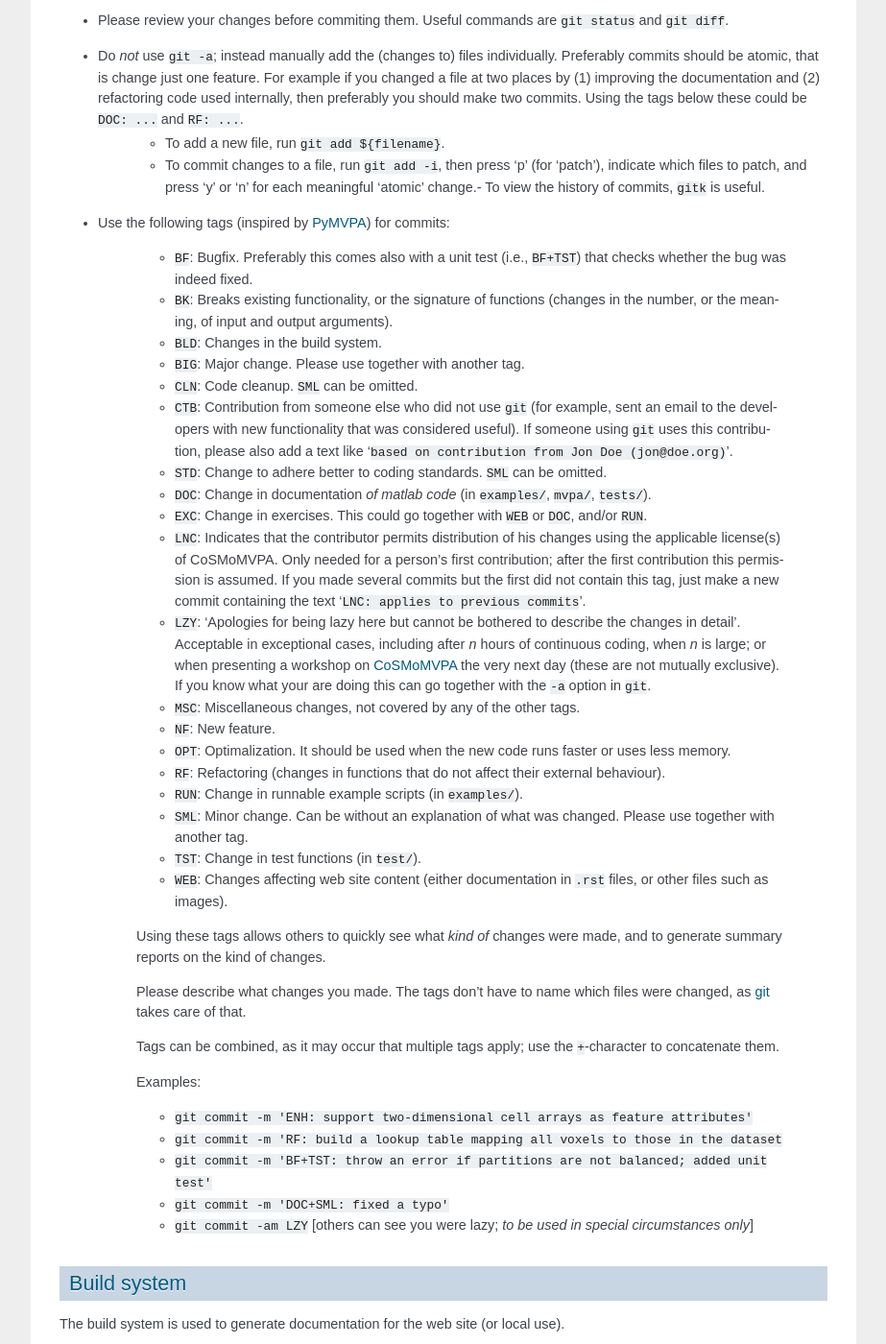
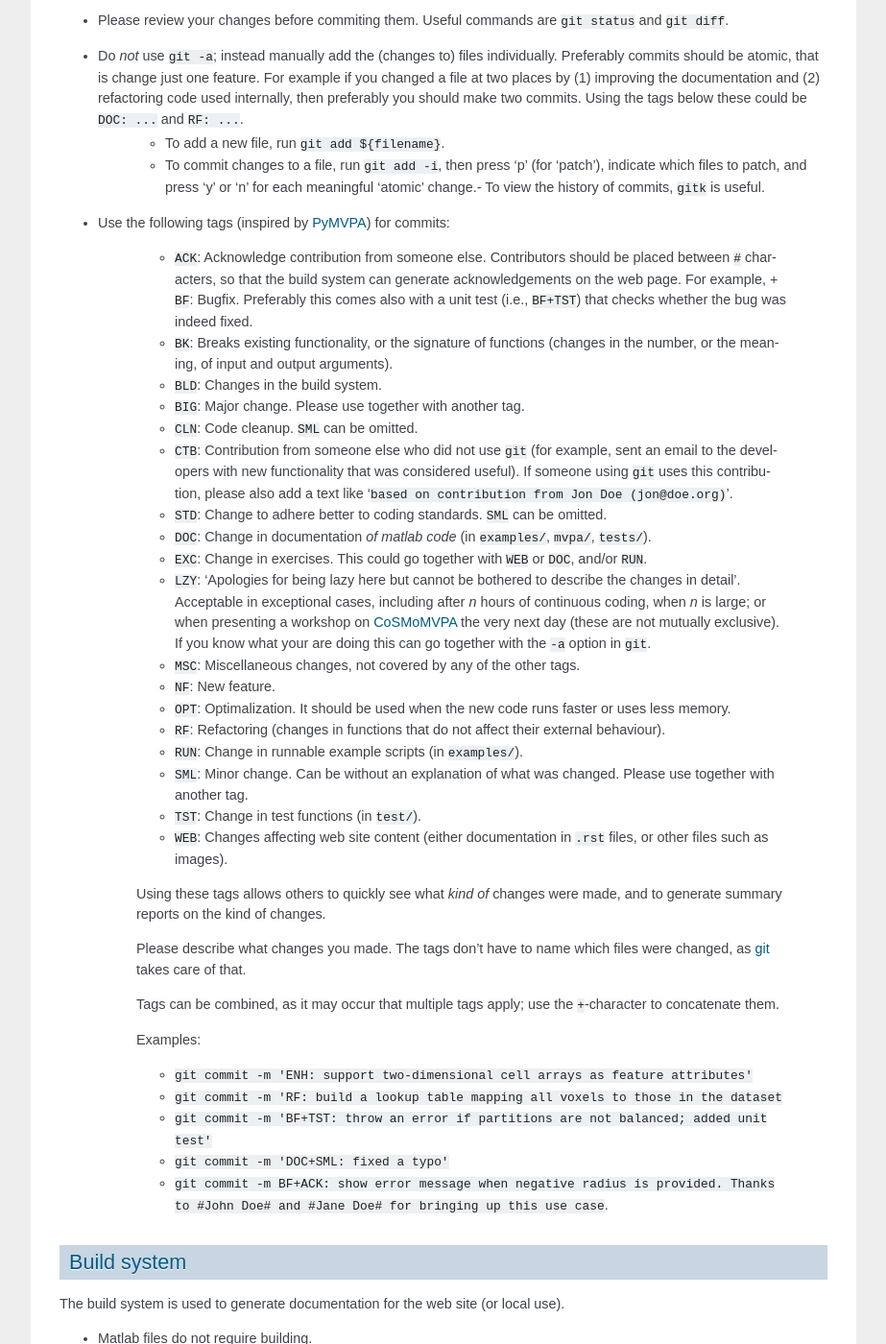
Before and after one commit to CoSMoMVPA/CoSMoMVPA, a Sphinx documentation site: the page built from doc/source/contribute.rst, in a window 1280 px wide and 1400 px high, scrolled down 3329 px. Shown: the whole window at 96% size, without its empty margins (198-1121 px from the left). Built offline with Sphinx 7.4.7, drawn with Linux system fonts in a browser that asks for light colours; pages that are not in the unit, such as notebooks, are missing from menus.

Commit message:
WEB: update commit tags

```diff
--- a/doc/source/contribute.rst
+++ b/doc/source/contribute.rst
@@ -135,7 +135,7 @@ Notes on committing
     + To commit changes to a file, run ``git add -i``, then press 'p' (for 'patch'), indicate which files to patch, and press 'y' or 'n' for each meaningful 'atomic' change.- To view the history of commits, ``gitk`` is useful.
 - Use the following tags (inspired by PyMVPA_) for commits:
 
-    + ``BF``: Bugfix. Preferably this comes also with a unit test (i.e., ``BF+TST``) that checks whether the bug was indeed fixed.
+    + ``ACK``: Acknowledge contribution from someone else. Contributors should be placed between ``#`` characters, so that the build system can generate acknowledgements on the web page. For example,    + ``BF``: Bugfix. Preferably this comes also with a unit test (i.e., ``BF+TST``) that checks whether the bug was indeed fixed.
     + ``BK``: Breaks existing functionality, or the signature of functions (changes in the number, or the meaning, of input and output arguments).
     + ``BLD``: Changes in the build system.
     + ``BIG``: Major change. Please use together with another tag.
@@ -144,7 +144,6 @@ Notes on committing
     + ``STD``: Change to adhere better to coding standards. ``SML`` can be omitted.
     + ``DOC``: Change in documentation *of matlab code* (in ``examples/``, ``mvpa/``, ``tests/``).
     + ``EXC``: Change in exercises. This could go together with ``WEB`` or ``DOC``, and/or ``RUN``.
-    + ``LNC``: Indicates that the contributor permits distribution of his changes using the applicable license(s) of CoSMoMVPA. Only needed for a person's first contribution; after the first contribution this permission is assumed. If you made several commits but the first did not contain this tag, just make a new commit containing the text '``LNC: applies to previous commits``'.
     + ``LZY``: 'Apologies for being lazy here but cannot be bothered to describe the changes in detail'. Acceptable in exceptional cases, including after *n* hours of continuous coding, when *n* is large; or when presenting a workshop on CoSMoMVPA_ the very next day (these are not mutually exclusive). If you know what your are doing this can go together with the ``-a`` option in ``git``.
     + ``MSC``: Miscellaneous changes, not covered by any of the other tags.
     + ``NF``: New feature.
@@ -168,7 +167,8 @@ Notes on committing
     + ``git commit -m 'RF: build a lookup table mapping all voxels to those in the dataset``
     + ``git commit -m 'BF+TST: throw an error if partitions are not balanced; added unit test'``
     + ``git commit -m 'DOC+SML: fixed a typo'``
-    + ``git commit -am LZY`` [others can see you were lazy; *to be used in special circumstances only*]
+    + ``git commit -m BF+ACK: show error message when negative radius is provided. Thanks to #John Doe# and #Jane Doe# for bringing up this use case``.
+
 
 .. _`build_system`:
 
```
